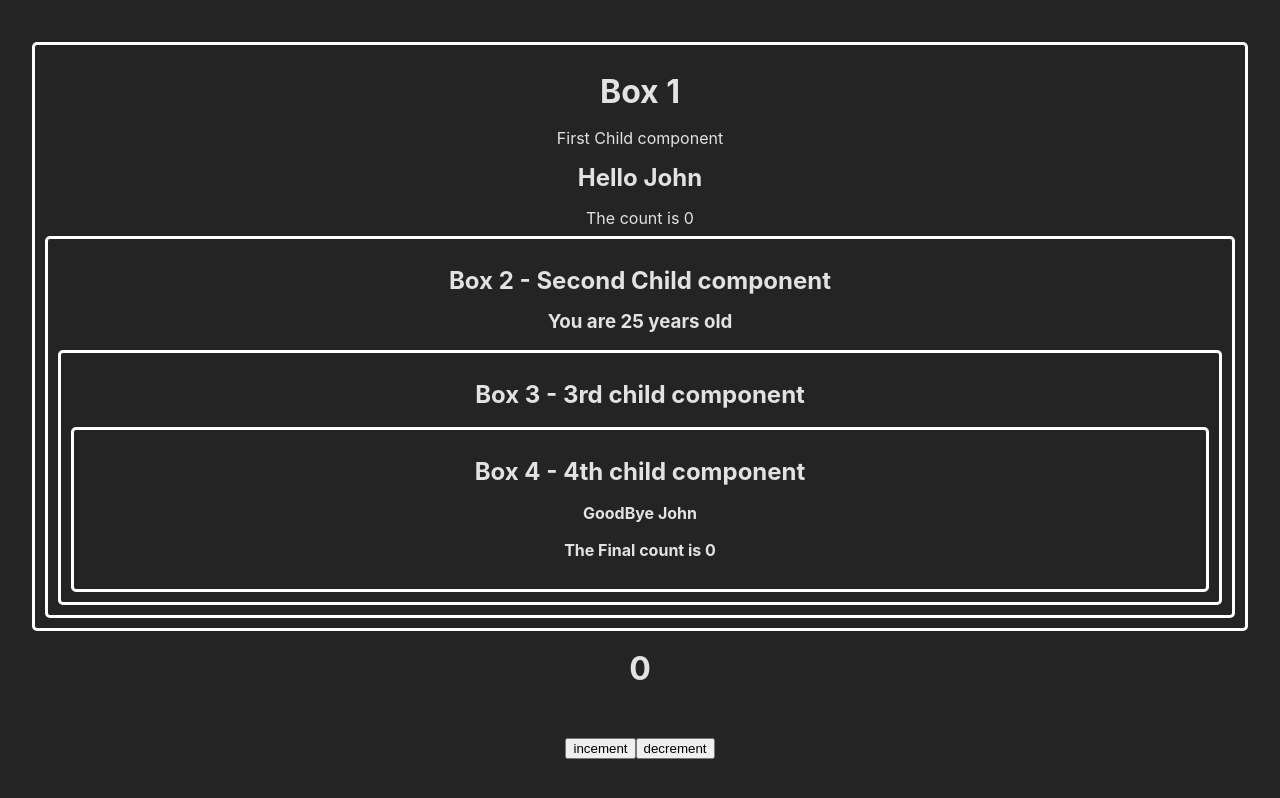
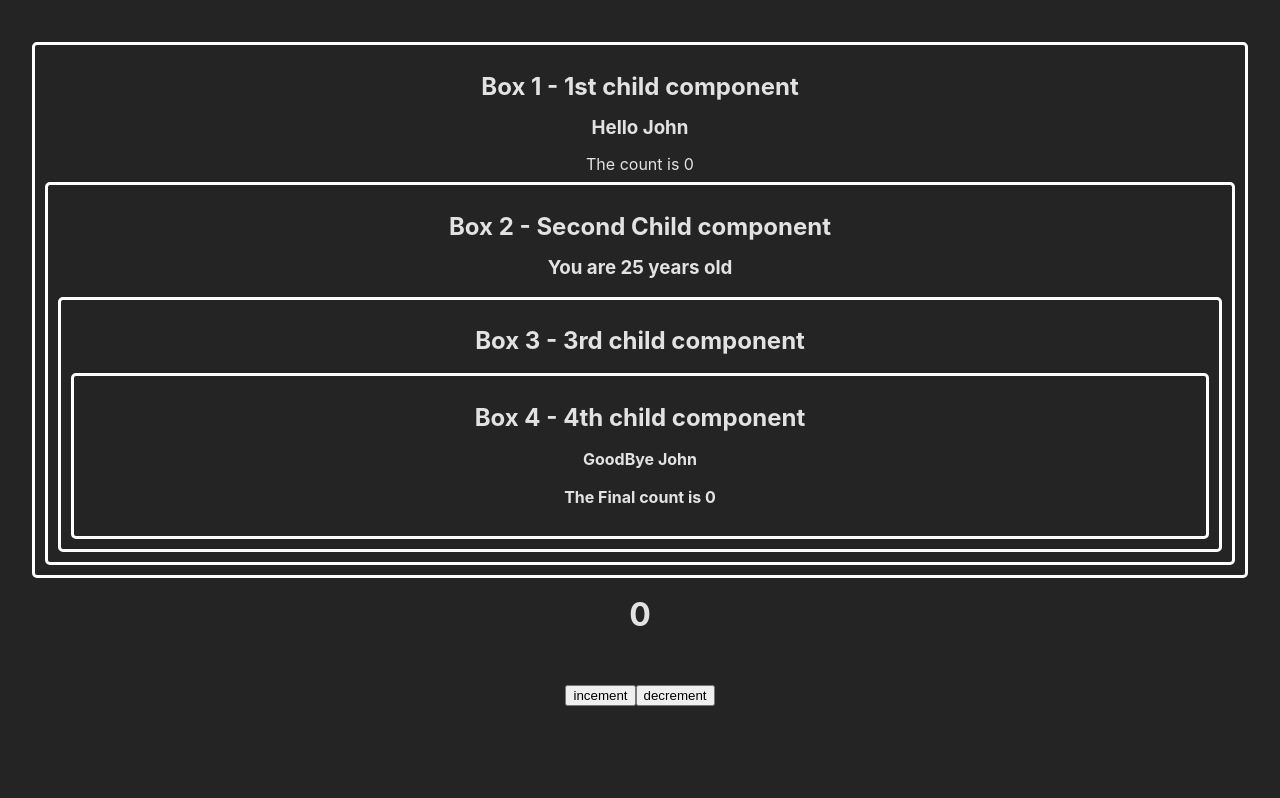
Before and after one commit to Charbel-R/Redux-Explained, a React (Vite) app: page / in a window 1280 px wide. Shown: the top 798 px of the page. Built offline with nearby package versions, Linux system fonts and the light colour scheme.

Commit message:
minor updates

```diff
--- a/src/components/Box1.jsx
+++ b/src/components/Box1.jsx
@@ -9,9 +9,8 @@ export default function Box1(props) {
 
   return (
     <div className='box'>
-      <h1>Box 1</h1>
-      <p> First Child component </p>
-      <h2> Hello {name} </h2>
+      <h2>Box 1 - <span>1st child component</span></h2>
+      <h3> Hello {name} </h3>
       <div>The count is {count}</div>
       <Box2 user={props.user} count={props.count}/>
     </div>
--- a/src/components/Box4.jsx
+++ b/src/components/Box4.jsx
@@ -3,12 +3,13 @@
 export default function Box4(props) {
 
   const { name } = props.user;
+  const { count } = props;
 
   return (
     <div className='box'>
       <h2>Box 4 - <span>4th child component</span></h2>
       <h4> GoodBye {name} </h4>
-      <h4> The Final count is {props.count} </h4>
+      <h4> The Final count is {count} </h4>
     </div>
   )
 }
```
